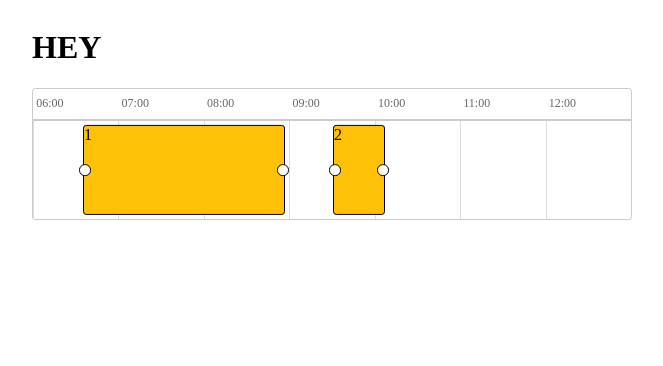
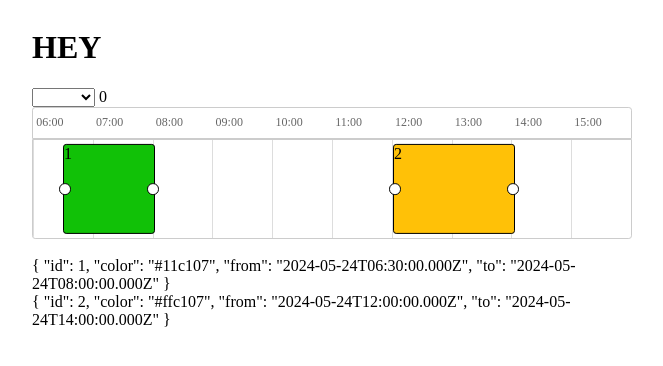
Before and after one commit to Kowiste/timeline-schedule, a Vue app: page / in a window 1280 px wide. Shown: the top 366 px of the page, without its empty margins (8-671 px from the left). Built offline with nearby package versions, Linux system fonts and the light colour scheme.

Commit message:
working scheduler

```diff
--- a/src/App.vue
+++ b/src/App.vue
@@ -1,18 +1,29 @@
 <template>
   <div>
     <h1>HEY</h1>
+    <select v-model="stepSelected">
+      <option
+        v-for="option in timeOptions"
+        :key="option.value"
+        :value="option.value"
+      >
+        {{ option.text }}
+      </option>
+    </select>
+    {{ stepSelected }}
     <div class="row">
       <TimeScheduler
         v-model="events"
-        :from="new Date('1990-10-19T06:00:00')"
-        :to="new Date('1990-10-19T13:00:00')"
-        :step="15"
+        :from="new Date('2024-05-24T06:00:00')"
+        :to="new Date('2024-05-24T16:00:00')"
+        :step="stepSelected"
       >
         <template #default="{ data }">
-          <div>{{data.id}}</div>
+          <div>{{ data.id }}</div>
         </template>
       </TimeScheduler>
     </div>
+    <div class="row" v-for="event in events">{{ event }}</div>
   </div>
 </template>
 <script setup lang="ts">
@@ -20,9 +31,26 @@ import TimeScheduler from '@/components/TimeScheduler.vue'
 import { ref } from 'vue'
 import type { IPosition } from './components/model'
 const events = ref([
-  { id: 1, color: '#ffc107', position: 50, duration: 200 },
-  { id: 2, color: '#ffc107', position: 300, duration: 50 },
+  {
+    id: 1,
+    color: '#11c107',
+    from: new Date('2024-05-24T06:30:00'),
+    to: new Date('2024-05-24T08:00:00'),
+  },
+  {
+    id: 2,
+    color: '#ffc107',
+    from: new Date('2024-05-24T12:00:00'),
+    to: new Date('2024-05-24T14:00:00'),
+  },
 ] as IPosition[])
+let stepSelected = ref(0)
+const timeOptions = [
+  { value: 5, text: '5 min' },
+  { value: 15, text: '15 min' },
+  { value: 30, text: '30 min' },
+  { value: 60, text: '1 hour' },
+]
 </script>
 <style scoped>
 .row {
--- a/src/components/TimeScheduler.vue
+++ b/src/components/TimeScheduler.vue
@@ -19,8 +19,8 @@
           class="event"
           :style="{
             backgroundColor: box.color,
-            left: `${box.position}px`,
-            width: `${box.duration}px`,
+            left: `${calculatePosition(box.from)}px`,
+            width: `${calculateDuration(box.from, box.to)}px`,
           }"
           draggable="true"
           @dragstart="dragStart($event, box)"
@@ -28,31 +28,29 @@
         >
           <div
             class="circle-left"
-            @click="resizeStart(box, 'left')"
+            @click="resizeStart(box, EDirection.Left)"
           ></div>
           <div
-            class="circle-rigth"
-            @click="resizeStart(box, 'right')"
+            class="circle-right"
+            @click="resizeStart(box, EDirection.Right)"
           ></div>
-          <slot :data="box"></slot>
+          <slot :data="box">{{ box.id }}</slot>
         </div>
       </div>
     </div>
   </div>
 </template>
 
+<script setup lang="ts">
+import { ref, onMounted, onUnmounted, watch } from 'vue'
+import { EDirection, type IPosition, type Position } from '@/components/model'
 
-<script setup lang="ts">
-// imports
-import { ref, onMounted, onUnmounted } from 'vue'
-import { type IPosition, type Position } from '@/components/model'
-
-// props
 const model = defineModel({
   default: [],
   required: true,
   type: Array<Position>,
 })
+
 const props = defineProps({
   step: {
     type: Number,
@@ -67,22 +65,40 @@ const props = defineProps({
     default: new Date('1990-10-20T00:00:00'),
   },
 })
-
-// data
+const millInHour = 60 * 60 * 1000
+const millInMin = 60 * 1000
+const minInHour = 60
 const calendar = ref<HTMLElement | null>(null)
 const currentDraggingBox = ref({} as IPosition)
-const resizingBox = ref<{ box: IPosition; direction: 'left' | 'right' } | null>(null)
+const resizingBox = ref<{ box: IPosition; direction: EDirection } | null>(
+  null
+)
 const dragOffset = ref(0)
+const stepWidth = ref(0)
+const stepPerHour = ref(0)
+const minToPixel = ref(0)
 
-const totalHours = Math.abs(props.to.getTime() - props.from.getTime()) / 36e5
+const totalHours = ref(
+  Math.abs(props.to.getTime() - props.from.getTime()) / millInHour
+)
 
-// Generate the hours array based on the total duration
-const hours = Array.from({ length: totalHours }, (_, i) => {
-  const date = new Date(props.from.getTime() + i * 60 * 60 * 1000)
+const hours = Array.from({ length: totalHours.value }, (_, i) => {
+  const date = new Date(props.from.getTime() + i * millInHour)
   return `${String(date.getHours()).padStart(2, '0')}:00`
 })
 
-// methods
+function calculatePosition(fromEvent: Date) {
+  if (!calendar.value) return 0
+  const fromMinutes = (fromEvent.getTime() - props.from.getTime()) / millInMin
+  return fromMinutes * minToPixel.value
+}
+
+function calculateDuration(from: Date, to: Date): number {
+  if (!calendar.value) return 0
+  const durationMinutes = (to.getTime() - from.getTime()) / millInMin
+  return durationMinutes * minToPixel.value
+}
+
 function dragStart(event: DragEvent, box: IPosition) {
   const target = event.target as HTMLElement
   const boxRect = target.getBoundingClientRect()
@@ -94,7 +110,7 @@ function dragEnd() {
   currentDraggingBox.value = {} as IPosition
 }
 
-function resizeStart(box: IPosition, direction: 'left' | 'right') {
+function resizeStart(box: IPosition, direction: EDirection) {
   resizingBox.value = { box, direction }
   document.addEventListener('mousemove', resizing)
   document.addEventListener('mouseup', resizeEnd)
@@ -103,23 +119,24 @@ function resizeStart(box: IPosition, direction: 'left' | 'right') {
 function dragOver(event: DragEvent) {
   event.preventDefault()
   if (currentDraggingBox.value && calendar.value) {
-    const parent = calendar.value
-    const offsetX = event.clientX - parent.getBoundingClientRect().left - dragOffset.value
-    const stepWidth = parent.offsetWidth / ((24 * 60) / props.step)
-    const roundedOffsetX = Math.round(offsetX / stepWidth) * stepWidth
+    const offsetX =
+      event.clientX -
+      calendar.value.getBoundingClientRect().left -
+      dragOffset.value
 
-    const totalWidth = parent.offsetWidth
-    const blockPosition =
-      totalWidth - (roundedOffsetX + currentDraggingBox.value.duration) >= 0
-        ? roundedOffsetX
-        : totalWidth - currentDraggingBox.value.duration
+    const roundedOffsetX =
+      Math.round(offsetX / stepWidth.value) * stepWidth.value
 
-    // Find the nearest hour
-    const nearestHourIndex = Math.floor(blockPosition / stepWidth)
-    const nearestHourPosition = nearestHourIndex * stepWidth
+    const newFrom = new Date(
+      props.from.getTime() + (roundedOffsetX / stepWidth.value) * props.step * millInMin
+    )
+    const duration =
+      currentDraggingBox.value.to.getTime() -
+      currentDraggingBox.value.from.getTime()
+    const newTo = new Date(newFrom.getTime() + duration)
 
-    // Update box position
-    currentDraggingBox.value.position = nearestHourPosition
+    currentDraggingBox.value.from = newFrom
+    currentDraggingBox.value.to = newTo
   }
 }
 
@@ -128,25 +145,23 @@ function resizing(event: MouseEvent) {
     const parent = calendar.value
     const { box, direction } = resizingBox.value
     const offsetX = event.clientX - parent.getBoundingClientRect().left
-    const stepWidth = (parent.offsetWidth / (24 * 60)) * props.step
-    const roundedOffsetX = Math.round(offsetX / stepWidth) * stepWidth
+    const roundedOffsetX = Math.round(offsetX / stepWidth.value) * stepWidth.value
 
-    // Find the nearest hour
-    const nearestHourIndex = Math.floor(roundedOffsetX / stepWidth)
-    const nearestHourPosition = nearestHourIndex * stepWidth
-
-    if (direction === 'left') {
-      const newWidth = box.position + box.duration - nearestHourPosition
-      if (newWidth > 0) {
-        box.duration = newWidth
-        box.position = nearestHourPosition
+    if (direction ===EDirection.Left) {
+      const newFrom = new Date(
+        props.from.getTime() + (roundedOffsetX / stepWidth.value) * props.step * millInMin
+      )
+      if (newFrom < box.to) {
+        box.from = newFrom
       }
       return
     }
-    if (direction === 'right') {
-      const newWidth = nearestHourPosition - box.position
-      if (newWidth > 0) {
-        box.duration = newWidth
+    if (direction ===EDirection.Right) {
+      const newTo = new Date(
+        props.from.getTime() + (roundedOffsetX / stepWidth.value) * props.step * millInMin
+      )
+      if (newTo > box.from) {
+        box.to = newTo
       }
     }
   }
@@ -158,7 +173,6 @@ function resizeEnd() {
   document.removeEventListener('mouseup', resizeEnd)
 }
 
-// hooks
 onMounted(() => {
   document.addEventListener('mouseup', resizeEnd)
 })
@@ -166,8 +180,20 @@ onMounted(() => {
 onUnmounted(() => {
   document.removeEventListener('mouseup', resizeEnd)
 })
+watch(
+  () => [props.step, props.from, props.to, calendar.value],
+  () => {
+    if (!calendar.value) return
+    stepPerHour.value = 60 / props.step
+    totalHours.value =
+      Math.abs(props.to.getTime() - props.from.getTime()) / millInHour
+    stepWidth.value =
+      (calendar.value.offsetWidth * props.step) / (totalHours.value * minInHour)
+    minToPixel.value =
+      calendar.value.offsetWidth / (minInHour * totalHours.value)
+  }
+)
 </script>
-
 
 <style scoped>
 .calendar-container {
@@ -226,7 +252,7 @@ onUnmounted(() => {
 }
 
 .circle-left,
-.circle-rigth {
+.circle-right {
   position: absolute;
   height: 0.6rem;
   width: 0.6rem;
@@ -242,7 +268,7 @@ onUnmounted(() => {
   left: -0.3rem;
 }
 
-.circle-rigth {
+.circle-right {
   right: -0.3rem;
 }
 </style>
--- a/src/components/model.ts
+++ b/src/components/model.ts
@@ -1,18 +1,23 @@
 export interface IPosition {
   id: number
   color: string
-  position: number
-  duration: number
+  from: Date
+  to: Date
 }
 export class Position implements IPosition {
   id: number
   color: string
-  position: number
-  duration: number
+  from: Date
+  to: Date
   constructor(data: IPosition) {
     this.id = data.id
     this.color = data.color
-    this.position = data.position
-    this.duration = data.duration
+    this.from = data.from
+    this.to = data.to
   }
 }
+
+export enum EDirection {
+  Left = 1,
+  Right = 2,
+}
```
